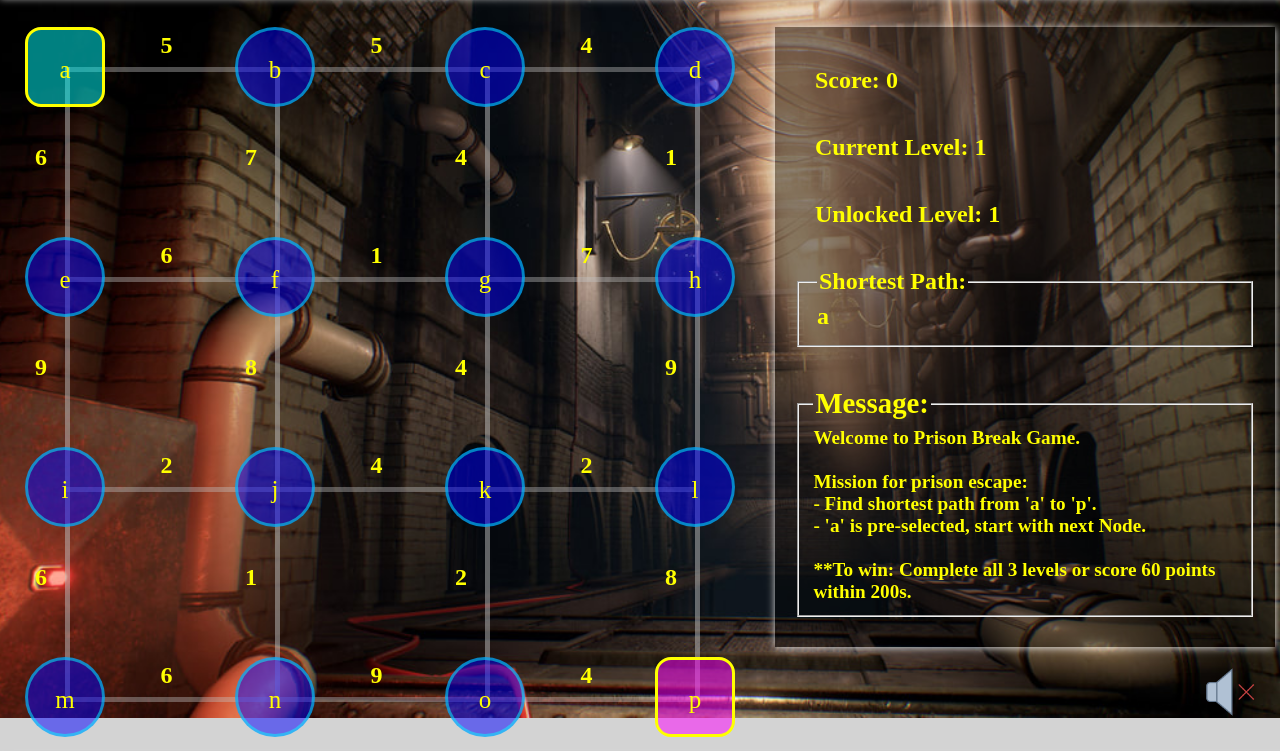
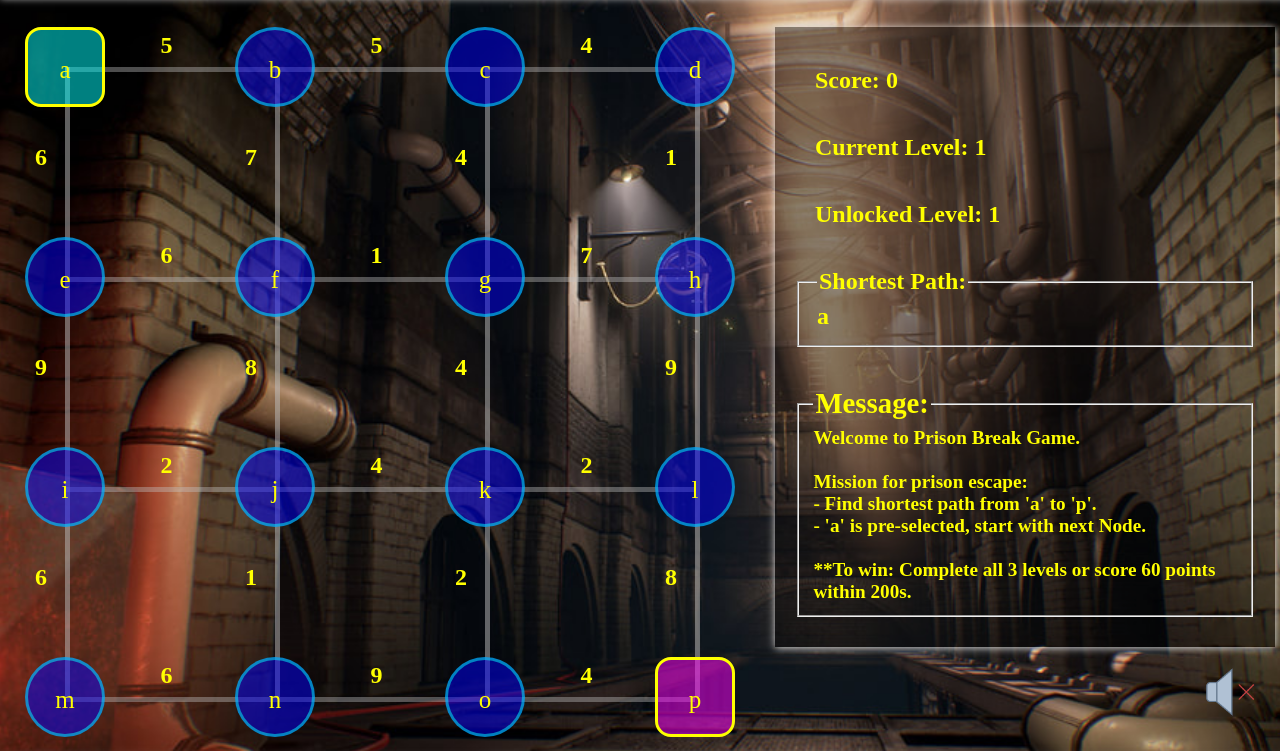
Before and after one commit to hongyuanloo/prison-break-game, a plain HTML site: page index.html in a window 1280 px wide. Shown: the part 82-833 px from the top of the page. Drawn offline with Linux system fonts and the light colour scheme.

Commit message:
improve css background

```diff
--- a/index.html
+++ b/index.html
@@ -15,11 +15,11 @@
   </head>
 
   <body>
-    <img
+    <!-- <img
       id="background-img"
       src="./images/background-undergroundprison.jpg"
       alt="Italian Trulli"
-    />
+    /> -->
 
     <header>
       <h1 id="nav-title">Prison Break</h1>
@@ -82,7 +82,11 @@
     <div class="footer">
       <div class="footer-item">
         <a href="https://github.com/hongyuanloo/prison-break-game"
-          ><img src="./images/github.png" id="click-img" class="icon-style" alt="Github icon"
+          ><img
+            src="./images/github.png"
+            id="click-img"
+            class="icon-style"
+            alt="Github icon"
         /></a>
       </div>
       <div class="footer-item">
--- a/src/styles.css
+++ b/src/styles.css
@@ -3,20 +3,24 @@
 }
 
 body {
-  background: lightgrey;
+  background-image: url("../images/background-undergroundprison.jpg");
+  background-size: cover;
+  background-repeat: no-repeat;
+  background-position: center;
   color: rgba(255, 255, 0, 1);
   margin: 0;
+  /* background: lightgrey; */
   /* color: rgba(192, 192, 192, 1); */
 }
 /* ----background image----// */
-#background-img {
+/* #background-img {
   position: absolute;
   height: 100%;
   width: 100%;
   object-fit: cover;
-  z-index: -2;
-  /* border: solid red; */
-}
+  z-index: -2; */
+/* border: solid red; */
+/* } */
 /* --------------------*/
 
 /* ----gameContainer----//
@@ -26,8 +30,6 @@ body {
 -position: static.
 */
 .gameContainer {
-  /* margin-top: 10px; */
-  /* margin-left: 3%; */
   position: relative;
   width: 750px;
   min-width: 750px;
@@ -53,7 +55,6 @@ body {
   color: yellow;
   text-align: center;
   background: rgba(0, 0, 255, 0.5);
-  /* background: blue; */
   z-index: 1;
   border: solid rgba(0, 255, 255, 0.5);
   /*   border: solid black; */
```
